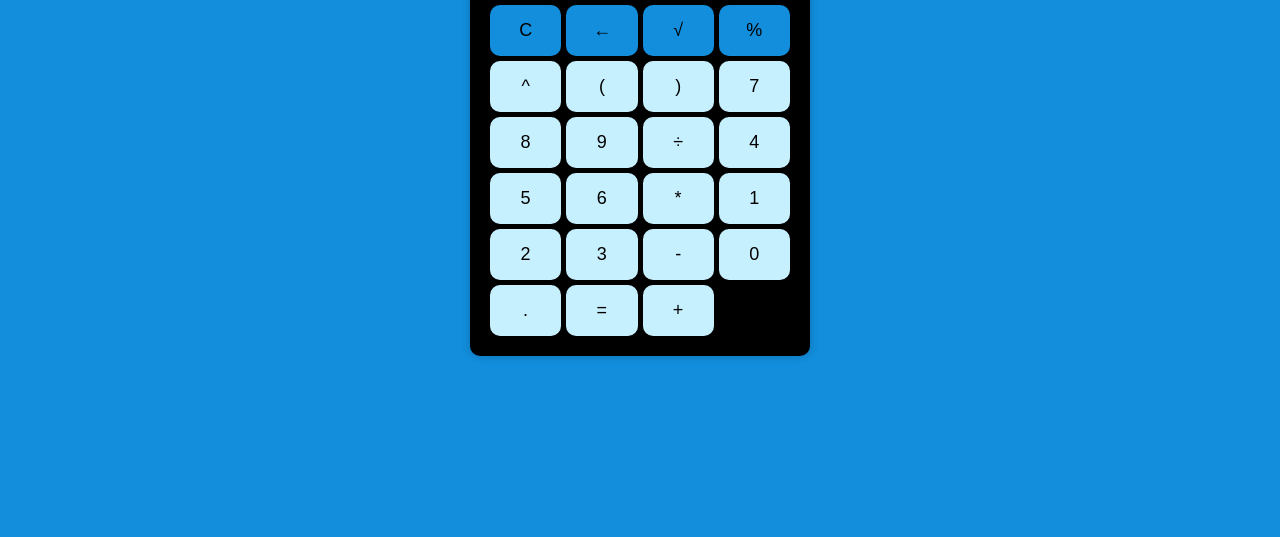
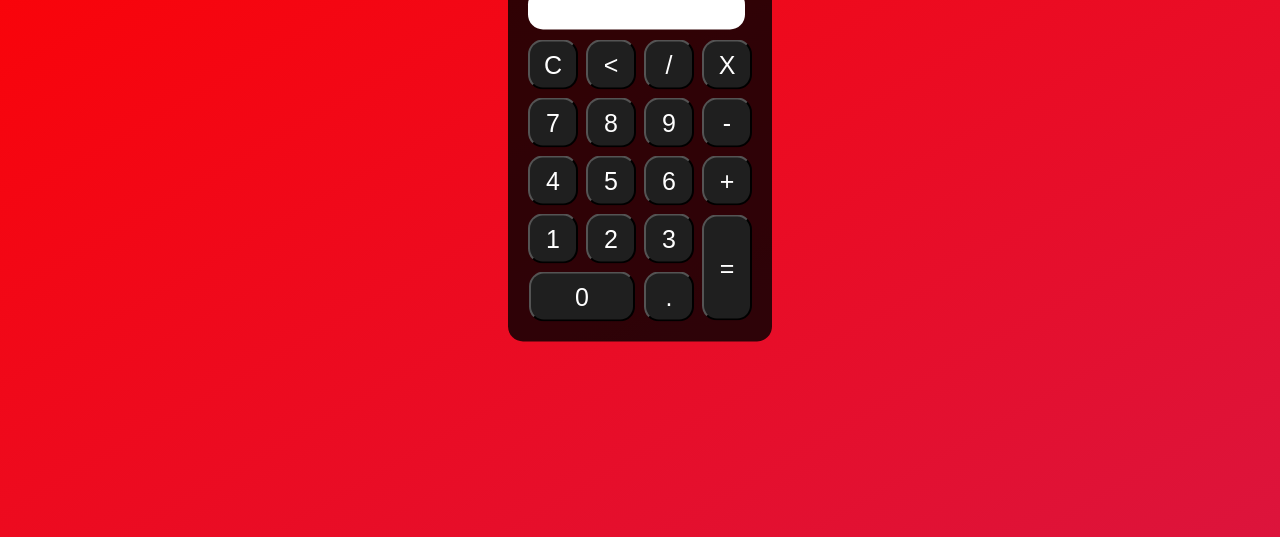
Before and after one commit to Octam00/Calculadora-by-octam., a website: page index.html in a window 1280 px wide. Shown: the part 263-800 px from the top of the page. Drawn offline with Linux system fonts and the light colour scheme.

Commit message:
Update index.html

```diff
--- a/index.html
+++ b/index.html
@@ -3,115 +3,121 @@
 <head>
     <meta charset="UTF-8">
     <meta name="viewport" content="width=device-width, initial-scale=1.0">
-    <title>Calculadora Avançada</title>
-    <link rel="stylesheet" href="style.css">
+    <title>Calculadora</title>
     <style>
-    body {
-    display: flex;
-    justify-content: center;
-    align-items: center;
+        *{
+            margin: 0;
+            padding: 0;
+        }
+        .fundo{
+            background-image: linear-gradient(150deg,red,
+                                              crimson);
             height: 100vh;
-    margin: 0;
-    font-family: Arial, sans-serif;
-    background-color: #128edc;
+            color: #fff;
+            font-family: Arial, Helvetica, sans-seri;
+            text-align: center;
         }
-
-.calculator {
-    width: 300px;
-    padding: 20px;
-    background-color: #000;
-    border-radius: 10px;
-    box-shadow: 0 0 10px rgba(0, 0, 0, 0.2);
+        .calculadora{
+            position: absolute;
+            background-color: rgba(0, 0, 0, 0.8);
+            top: 50%;
+            left: 50%;
+            transform: translate(-50%,-50%);
+            border-radius: 15px;
+            padding: 15px;
         }
-
-#display {
-    width: 100%;
-    margin-bottom: 10px;
-    padding: 10px;
-    font-size: 30px;
+        .botao{
+            width: 50px;
+            height: 50px;
+            font-size: 25px;
+            cursor: pointer;
+            margin: 3px;
+            background-color: rgb(31,31,31);
+            border: 15xp;
+            border-radius: 15px;
+            color: #fff;
+        }
+        .botao:hover{
+            background-color: black;
+        }
+        #resultado{
+            background-color: white;
+            width: 207px;
+            height: 30px;
+            margin: 5px;
+            font-size: 25px;
+            border-radius: 15px;
+            color: black;
             text-align: right;
-    border: 1px solid #000;
-    border-radius: 5px;
-}
-
-.buttons {
-    display: grid;
-    grid-template-columns: repeat(4, 1fr);
-    grid-gap: 5px;
-}
-
-button {
-    padding: 15px;
-    font-size: 18px;
-    border: none;
-    cursor: pointer;
-    border-radius: 10px;
-    background-color: #c7f0ff;
-}
-
-.function {
-    background-color: #128edc;
-}
-
-.operator, .equals {
-    background-color: #fffff;
-}
-
-button:hover {
-    background-color: #a3d9ff;
+            padding: 5px;
         }
     </style>
 </head>
 <body>
-    <div class="calculator">
-        <input type="text" id="display" readonly>
-        <div class="buttons">
-            <button class="function" onclick="clearDisplay()">C</button>
-            <button class="function" onclick="backspace()">←</button>
-            <button class="function" onclick="appendToDisplay('Math.sqrt(')">√</button>
-            <button class="function" onclick="appendToDisplay('%')">%</button>
-            <button class="operator" onclick="appendToDisplay('^')">^</button>
-            <button onclick="appendToDisplay('(')">(</button>
-            <button onclick="appendToDisplay(')')">)</button>
-            <button onclick="appendToDisplay('7')">7</button>
-            <button onclick="appendToDisplay('8')">8</button>
-            <button onclick="appendToDisplay('9')">9</button>
-            <button class="operator" onclick="appendToDisplay('/')">÷</button>
-            <button onclick="appendToDisplay('4')">4</button>
-            <button onclick="appendToDisplay('5')">5</button>
-            <button onclick="appendToDisplay('6')">6</button>
-            <button class="operator" onclick="appendToDisplay('*')">*</button>
-            <button onclick="appendToDisplay('1')">1</button>
-            <button onclick="appendToDisplay('2')">2</button>
-            <button onclick="appendToDisplay('3')">3</button>
-            <button class="operator" onclick="appendToDisplay('-')">-</button>
-            <button onclick="appendToDisplay('0')">0</button>
-            <button onclick="appendToDisplay('.')">.</button>
-            <button class="equals" onclick="calculate()">=</button>
-            <button class="operator" onclick="appendToDisplay('+')">+</button>
+    <div class="fundo">
+        <h1>Calculadora 2.0</h1>
+        <div class="calculadora">
+            <h1>Calculadora</h1>
+            <p id="resultado"></p>
+            <table>
+                <tr>
+                    <td><button class="botao" onclick="clean()">C</button></td>
+                    <td><button class="botao" onclick="back()"><</button></td>
+                    <td><button class="botao" onclick="insert('/')">/</button></td>
+                    <td><button class="botao" onclick="insert('*')">X</button></td>
+                </tr>
+                <tr>
+                    <td><button class="botao" onclick="insert('7')">7</button></td>
+                    <td><button class="botao" onclick="insert('8')">8</button></td>
+                    <td><button class="botao" onclick="insert('9')">9</button></td>
+                    <td><button class="botao" onclick="insert('-')">-</button></td>
+                </tr>
+                <tr>
+                    <td><button class="botao" onclick="insert('4')">4</button></td>
+                    <td><button class="botao" onclick="insert('5')">5</button></td>
+                    <td><button class="botao" onclick="insert('6')">6</button></td>
+                    <td><button class="botao" onclick="insert('+')">+</button></td>
+                </tr>
+                <tr>
+                    <td><button class="botao" onclick="insert('1')">1</button></td>
+                    <td><button class="botao" onclick="insert('2')">2</button></td>
+                    <td><button class="botao" onclick="insert('3')">3</button></td>
+                    <td rowspan="2"><button class="botao" style="height: 106px;" onclick="calcular()">=</button></td>
+                </tr>
+                <tr>
+                    <td colspan="2"><button class="botao" style="width: 106px;" onclick="insert('0')">0</button></td>
+                    <td><button class="botao" onclick="insert('.')">.</button></td>
+                </tr>
+            </table>
         </div>
     </div>
     <script>
-
-      function clearDisplay() {
-    document.getElementById('display').value = '';
+        function insert(num)
+        {
+            var numero = document.getElementById('resultado').innerHTML;
+            document.getElementById('resultado').innerHTML = numero + num;
         }
-
-function appendToDisplay(value) {
-    document.getElementById('display').value += value;
+        function clean()
+        {
+            document.getElementById('resultado').innerHTML = "";
         }
-
-function backspace() {
-    var display = document.getElementById('display').value;
-    document.getElementById('display').value = display.substring(0, display.length - 1);
+        function back()
+        {
+            var resultado = document.getElementById('resultado').innerHTML;
+            document.getElementById('resultado').innerHTML = resultado.substring(0, resultado.length -1);
         }
-
-function calculate() {
-    var expression = document.getElementById('display').value;
-        var result = eval(expression);
-        document.getElementById('display').value = result;}
-
-
+        function calcular()
+        {
+            var resultado = document.getElementById('resultado').innerHTML;
+            if(resultado)
+            {
+                document.getElementById('resultado').innerHTML = eval(resultado);
+            }
+            else
+            {
+                document.getElementById('resultado').innerHTML = "Nada..."
+            }
+        }
     </script>
 </body>
 </html>
```
Lines whose indentation alone changed are shown as unchanged.
